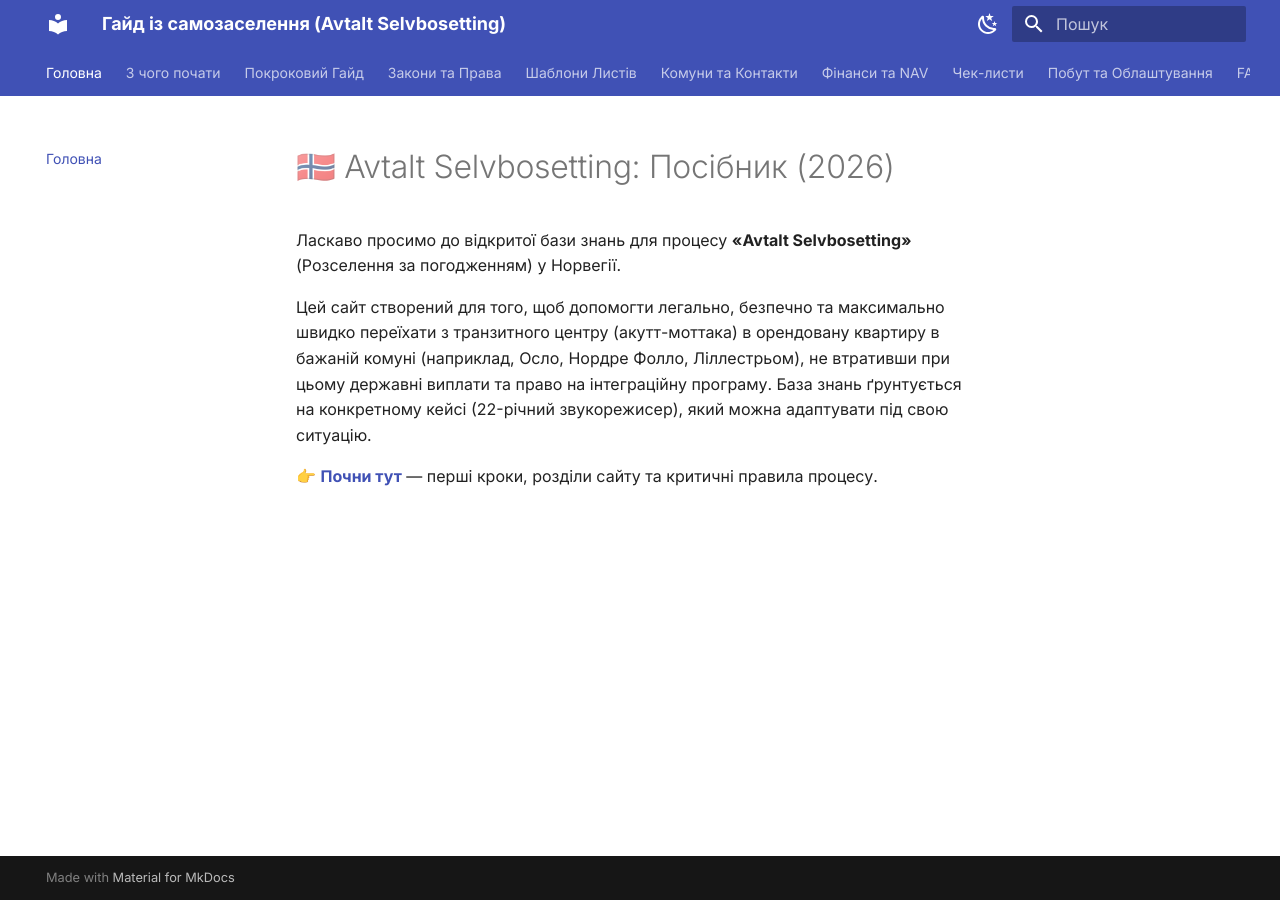
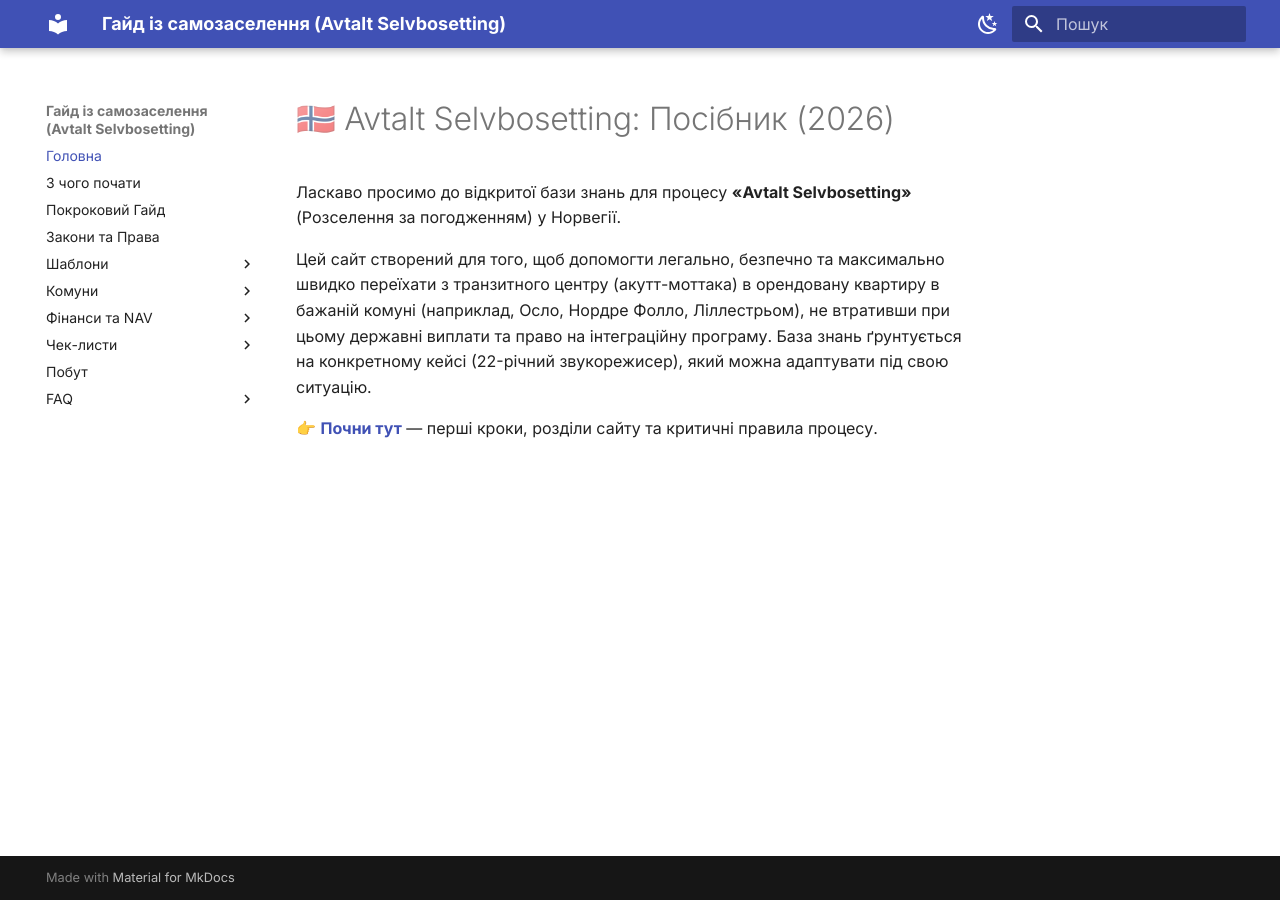
Before and after one commit to murasamadsp/selvbosetting, an MkDocs documentation site: the page built from docs/index.md, in a window 1280 px wide. Built offline with MkDocs 1.6.1 and Material for MkDocs 9.7.7, drawn with Linux system fonts in a browser that asks for light colours.

Commit message:
спростити навігацію: прибрати tabs, flatten single-page розділи
- прибрати navigation.tabs та navigation.sections
- Покроковий Гайд і Закони та Права — без підрівня
- скоротити назви: Шаблони, Комуни, Побут, FAQ

Co-Authored-By: Claude Sonnet 4.6 <noreply@anthropic.com>

```diff
--- a/mkdocs.yml
+++ b/mkdocs.yml
@@ -23,8 +23,6 @@ theme:
         icon: material/weather-sunny
         name: Перемкнути на світлу тему
   features:
-    - navigation.tabs
-    - navigation.sections
     - navigation.top
     - search.suggest
     - search.highlight
@@ -32,14 +30,12 @@ theme:
 nav:
   - Головна: index.md
   - З чого почати: 00_ПОЧНИ_ТУТ.md
-  - Покроковий Гайд:
-    - Інструкція: 02_Покроковий_Гайд/Інструкція.md
-  - Закони та Права:
-    - Юридичне обґрунтування: 01_Закони_та_Права/Юридичне_обґрунтування.md
-  - Шаблони Листів:
-    - Орендодавцю: 03_Шаблони_Листів/Орендодавцю.md
+  - Покроковий Гайд: 02_Покроковий_Гайд/Інструкція.md
+  - Закони та Права: 01_Закони_та_Права/Юридичне_обґрунтування.md
+  - Шаблони:
+    - Листи орендодавцю: 03_Шаблони_Листів/Орендодавцю.md
     - Профіль учасника: 03_Шаблони_Листів/Профіль_Звукорежисера_Бізнес.md
-  - Комуни та Контакти:
+  - Комуни:
     - Осло: 04_Комуни_та_Контакти/Осло.md
     - Ліллестрьом: 04_Комуни_та_Контакти/Ліллестрьом.md
     - Нордре Фолло: 04_Комуни_та_Контакти/Нордре_Фолло.md
@@ -50,8 +46,8 @@ nav:
     - Виїзд із центру: 06_Чек-листи/Виїзд_із_центру.md
     - Дистанційна перевірка: 06_Чек-листи/Дистанційна_перевірка.md
     - Приймання квартири: 06_Чек-листи/Приймання_квартири.md
-  - Побут та Облаштування: 07_Побут_та_Облаштування.md
-  - FAQ та Проблеми:
+  - Побут: 07_Побут_та_Облаштування.md
+  - FAQ:
     - Часті питання: 08_FAQ/FAQ.md
     - Якщо відмовили: 08_FAQ/Якщо_відмовили.md
 
```
